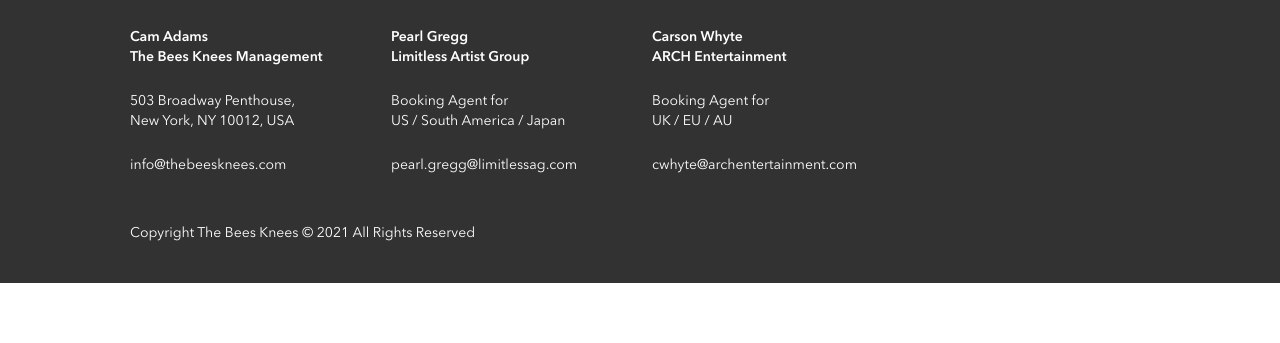
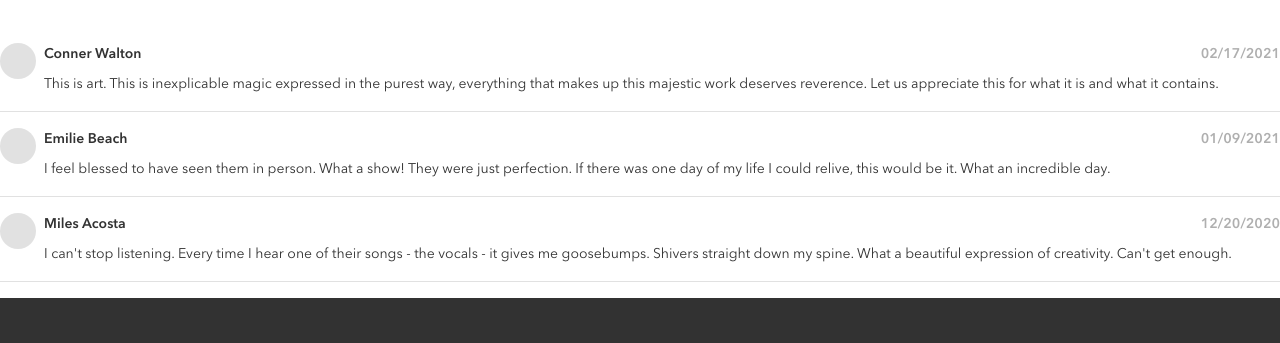
Before and after one commit to evan-csj/evan-cheng-bandsite, a plain HTML site: page index.html in a window 1280 px wide. Shown: the part 2812-3155 px from the top of the page. Before the commit the page ends 3095 px from the top, so only its background shows below. Drawn offline with Linux system fonts and the light colour scheme.

Commit message:
add comments for bio page

```diff
--- a/index.html
+++ b/index.html
@@ -67,6 +67,8 @@
                 <img src="./assets/images/Photo-gallery-9.jpg" alt="photo gallery 9">
             </div>
         </section>
+
+        <section class="conversation" id="conversation"></section>
     </main>
     <footer>
         <div>
@@ -140,5 +142,6 @@
             </div>
         </div>
     </footer>
+    <script src="./scripts/index-page.js"></script>
 </body>
 </html>
--- a/scripts/build-shows-pages.js
+++ b/scripts/build-shows-pages.js
@@ -1,16 +1,16 @@
-let shows = document.getElementById('shows');
-let headerDiv = document.createElement("div");
-headerDiv.classList.add("shows__header")
+const shows = document.getElementById("shows");
+const headerDiv = document.createElement("div");
+headerDiv.classList.add("shows__header");
 shows.appendChild(headerDiv);
-let showsHeader = document.createElement("h2");
+const showsHeader = document.createElement("h2");
 showsHeader.innerText = "Shows";
 headerDiv.appendChild(showsHeader);
 
-let events = document.createElement("div");
+const events = document.createElement("div");
 events.classList.add("events");
 shows.appendChild(events);
 
-let currentEventsList = [
+const currentEventsList = [
     {
         date: "",
         venue: "",
@@ -72,7 +72,7 @@ currentEventsList.forEach((item, index) => {
     location.innerText = item.location;
 
     event.classList.add("event");
-    event.setAttribute("tabindex", "0")
+    event.setAttribute("tabindex", "0");
 
     dateTag.classList.add("event__tag");
     venueTag.classList.add("event__tag");
--- /dev/null
+++ b/scripts/index-page.js
@@ -0,0 +1,71 @@
+const defaultComment = [
+    {
+        icon: "",
+        name: "Conner Walton",
+        date: "02/17/2021",
+        comment: "This is art. This is inexplicable magic expressed in the purest way, everything that makes up this majestic work deserves reverence. Let us appreciate this for what it is and what it contains."
+    },
+    {
+        icon: "",
+        name: "Emilie Beach",
+        date: "01/09/2021",
+        comment: "I feel blessed to have seen them in person. What a show! They were just perfection. If there was one day of my life I could relive, this would be it. What an incredible day."
+    },
+    {
+        icon: "",
+        name: "Miles Acosta",
+        date: "12/20/2020",
+        comment: "I can't stop listening. Every time I hear one of their songs - the vocals - it gives me goosebumps. Shivers straight down my spine. What a beautiful expression of creativity. Can't get enough."
+    }
+];
+
+let displayComment = function (userComment) {
+    let comment = document.createElement("div");
+    comment.classList.add("comment");
+    let leftDiv = document.createElement("div");
+    let icon;
+    if (userComment.icon === "") {
+        icon = document.createElement("div");
+        icon.classList.add("comment__icon");
+    }
+    leftDiv.appendChild(icon);
+    comment.appendChild(leftDiv);
+
+    let rightDiv = document.createElement("div");
+    let upperDiv = document.createElement("div");
+    let name = document.createElement("p");
+    name.classList.add("comment__name");
+    name.innerText = userComment.name;
+    let date = document.createElement("p");
+    date.classList.add("comment__date");
+    date.innerText = userComment.date;
+    upperDiv.appendChild(name);
+    upperDiv.appendChild(date);
+
+    let content = document.createElement("p");
+    content.classList.add("comment__content");
+    content.innerText = userComment.comment;
+    rightDiv.appendChild(upperDiv);
+    rightDiv.appendChild(content);
+
+    comment.appendChild(rightDiv);
+
+    return comment;
+}
+
+const conversation = document.getElementById("conversation");
+const headerDiv = document.createElement("h2");
+headerDiv.classList.add("conversation__header");
+headerDiv.innerText = "Join the Conversation";
+const formDiv = document.createElement("div");
+formDiv.classList.add("conversation__form");
+const commentsDiv = document.createElement("div");
+commentsDiv.classList.add("conversation__comments");
+conversation.appendChild(headerDiv);
+// conversation.appendChild(formDiv);
+conversation.appendChild(commentsDiv);
+
+for (let i = 0; i < defaultComment.length; i++) {
+    let userComment = displayComment(defaultComment[i]);
+    commentsDiv.appendChild(userComment);
+}
--- a/styles/bio.scss
+++ b/styles/bio.scss
@@ -2,7 +2,6 @@
 @import "./partials/mixins";
 @import "./partials/global";
 
-main {
 * {
     color: $bs-black;
 }
@@ -158,4 +157,48 @@ main {
         }
     }
 }
+
+.conversation {
+    @include margin-edge();
+    &__comments {
+        padding-bottom: $mobile-padding;
     }
+}
+
+.comment {
+    display: flex;
+    flex-direction: row;
+    justify-content: flex-start;
+    gap: $min-gap;
+    border-bottom: 1px solid $bs-mercury;
+    padding: $mobile-gutter 0;
+
+    &__icon {
+        width: 36px;
+        height: 36px;
+        background-color: $bs-mercury;
+        border-radius: 50%;
+    }
+
+    &__name {
+        font-family: "Avenir Next Demi";
+    }
+
+    &__date {
+        font-family: "Avenir Next Demi";
+        color: $bs-silver;
+    }
+
+    div:nth-child(2) {
+        width: 100%;
+        display: flex;
+        flex-direction: column;
+        row-gap: $min-gap;
+
+        div {
+            display: flex;
+            flex-direction: row;
+            justify-content: space-between;
+        }
+    }
+}
--- a/styles/partials/_variables.scss
+++ b/styles/partials/_variables.scss
@@ -4,6 +4,8 @@ $bs-white: #FFFFFF;
 $bs-darkblack: #000000;
 $bs-mercury: #E1E1E1;
 $bs-alabaster: #FAFAFA;
+
+$min-gap: 8px;
 
 $desktop-column: 63px;
 $desktop-gutter: 24px;
```
Also changed, not shown: pages/shows.html (+1 -2 lines), styles/bio.css. Lines whose indentation alone changed are shown as unchanged.
